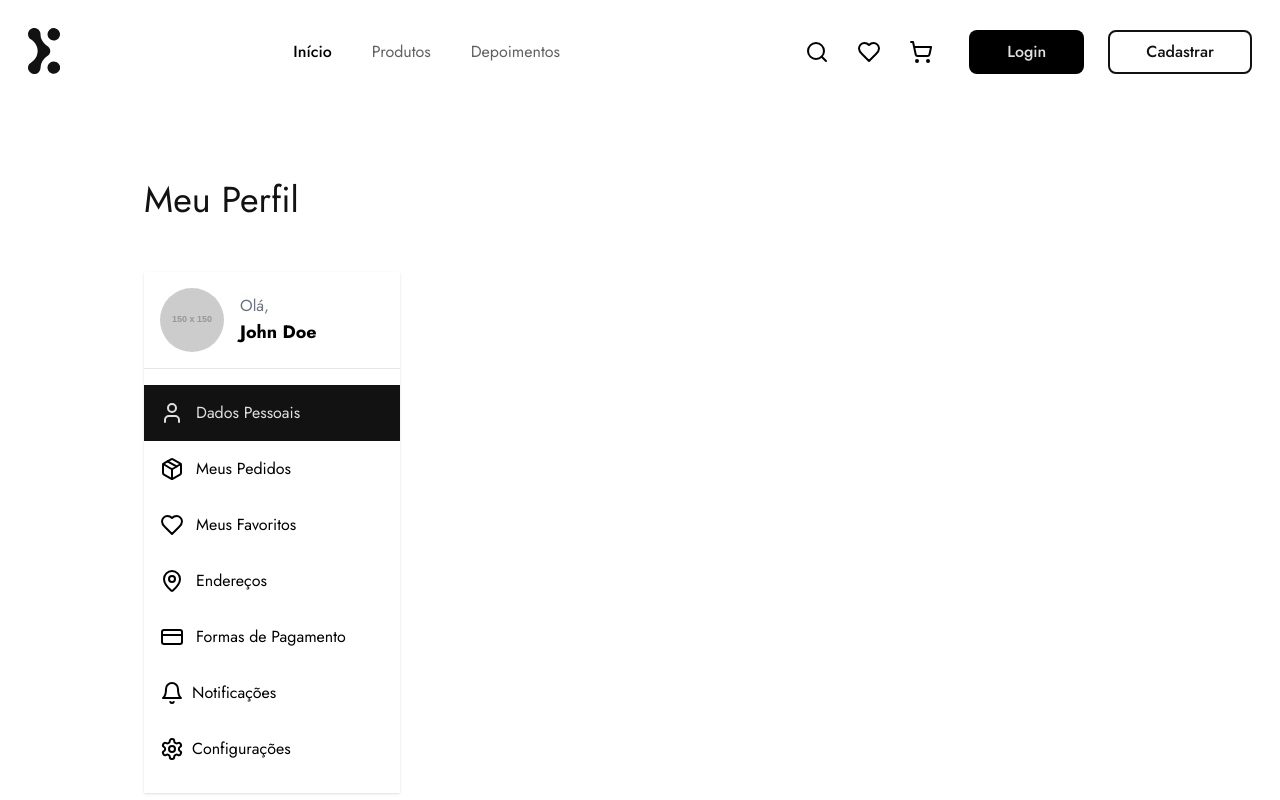
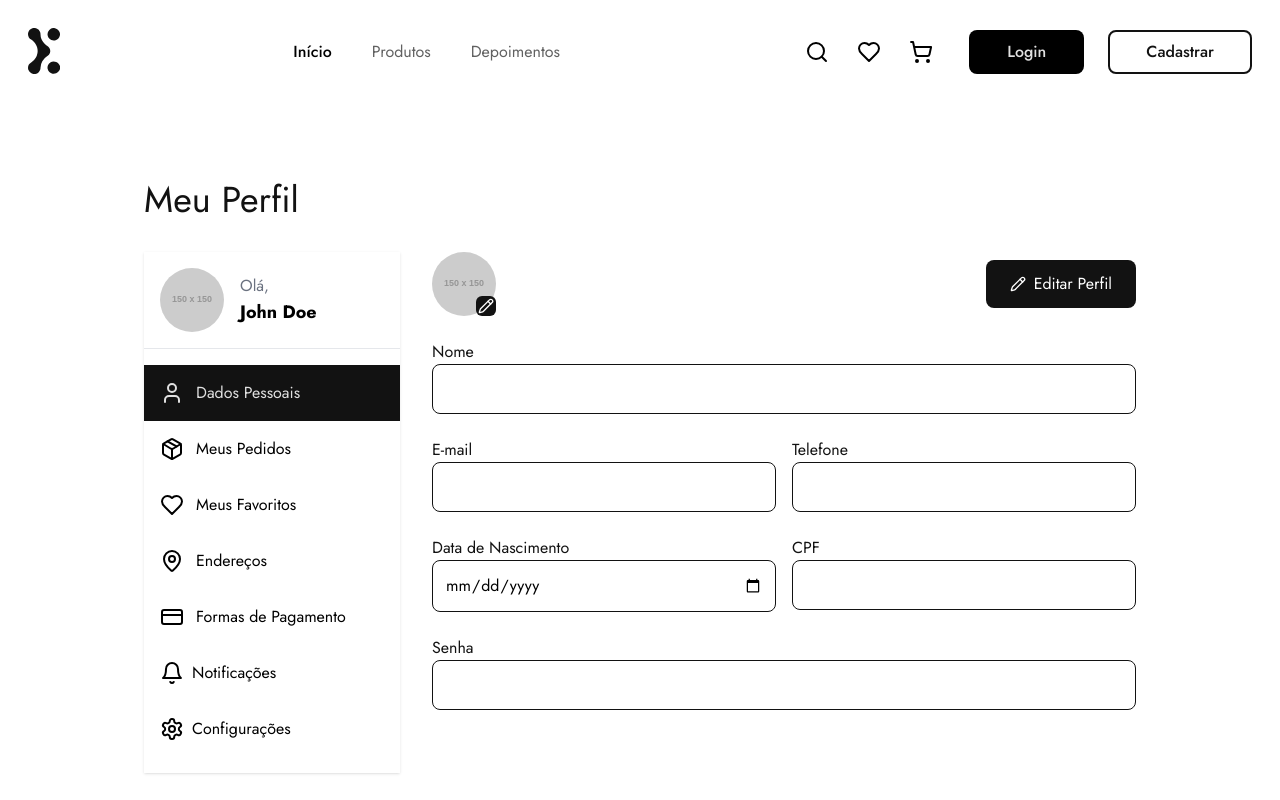
Before and after one commit to vemser/vemser-vs13-projeto-tshirt-ecomerce-front, a React (Vite) app: page /profile/personal-info in a window 1280 px wide. Shown: the top 800 px of the page. Built offline with nearby package versions, Linux system fonts and the light colour scheme.

Commit message:
feat: profile info form

```diff
--- a/src/components/ProfileNavbar/ProfileNavbar.tsx
+++ b/src/components/ProfileNavbar/ProfileNavbar.tsx
@@ -11,7 +11,7 @@ import { NavLink } from "react-router-dom";
 
 const ProfileNavbar = () => {
   return (
-    <nav className="flex flex-col justify-between shadow w-64">
+    <nav className="flex flex-col shadow w-48 md:w-64">
       <div className="flex items-center gap-4 border-b p-4">
         <img
           src="
@@ -26,7 +26,7 @@ const ProfileNavbar = () => {
           <h1 className="text-lg font-bold">John Doe</h1>
         </div>
       </div>
-      <div className="flex flex-col my-4 ">
+      <div className="flex flex-col my-4">
         <NavLink
           to="/profile/personal-info"
           className={({ isActive }) =>
--- a/src/pages/Profile/PersonalInfo/PersonalInfo.tsx
+++ b/src/pages/Profile/PersonalInfo/PersonalInfo.tsx
@@ -1,7 +1,106 @@
+import { LuPencil } from "react-icons/lu";
+import ProfileNavbar from "../../../components/ProfileNavbar/ProfileNavbar";
+
 const PersonalInfo = () => {
   return (
     <main className="md:px-36 md:py-12 p-6">
       <h2 className="text-primary text-4xl">Meu Perfil</h2>
+
+      <section className="flex gap-8 my-8">
+        <ProfileNavbar />
+        <section className="flex-1">
+          <div className="flex justify-between items-center">
+            <div className="relative">
+              <img
+                src="https://via.placeholder.com/150"
+                alt="Profile Picture"
+                className="w-16 h-16 rounded-full"
+              />
+              <button
+                aria-label="Editar Foto"
+                className="absolute bg-primary text-white rounded-md p-0.5 bottom-0 right-0 hover:bg-opacity-90"
+              >
+                <LuPencil fontSize={16} />
+              </button>
+            </div>
+
+            <button className=" bg-primary text-white px-6 py-3 rounded-lg flex gap-2 items-center hover:bg-opacity-90">
+              <LuPencil /> Editar Perfil
+            </button>
+          </div>
+
+          <form>
+            <div className="my-6">
+              <label htmlFor="name" className="text-primary">
+                Nome
+              </label>
+              <input
+                type="text"
+                id="name"
+                className="w-full border border-primary p-3 rounded-lg"
+              />
+            </div>
+
+            <div className="flex gap-4 my-6">
+              <div className="w-full">
+                <label htmlFor="email" className="text-primary">
+                  E-mail
+                </label>
+                <input
+                  type="email"
+                  id="email"
+                  className="w-full border border-primary p-3 rounded-lg "
+                />
+              </div>
+
+              <div className="w-full">
+                <label htmlFor="phone" className="text-primary ">
+                  Telefone
+                </label>
+                <input
+                  type="text"
+                  id="phone"
+                  className="w-full border border-primary p-3 rounded-lg"
+                />
+              </div>
+            </div>
+
+            <div className="flex gap-4 my-6">
+              <div className="w-full">
+                <label htmlFor="birthdate" className="text-primary ">
+                  Data de Nascimento
+                </label>
+                <input
+                  type="date"
+                  id="birthdate"
+                  className="w-full border border-primary p-3 rounded-lg"
+                />
+              </div>
+              <div className="w-full">
+                <label htmlFor="cpf" className="text-primary">
+                  CPF
+                </label>
+                <input
+                  type="text"
+                  id="cpf"
+                  className="w-full border border-primary p-3 rounded-lg"
+                />
+              </div>
+            </div>
+
+            <div className="my-6">
+              <label htmlFor="password" className="text-primary">
+                Senha
+              </label>
+              <input
+                type="password"
+                id="password"
+                className="w-full border border-primary p-3 rounded-lg"
+              />
+            </div>
+          </form>
+        </section>
+      </section>
     </main>
   );
 };
--- a/src/routes/Router.tsx
+++ b/src/routes/Router.tsx
@@ -7,7 +7,6 @@ import { Register } from "../pages/Register/Register";
 import { Login } from "../pages/login/Login";
 import Home from "../pages/Home/Home";
 import { ForgotPassword } from "../pages/ForgotPassword/ForgotPassword";
-import ProfileLayout from "../layout/ProfileLayout";
 import PersonalInfo from "../pages/Profile/PersonalInfo/PersonalInfo";
 
 export default function Router() {
@@ -20,9 +19,19 @@ export default function Router() {
           <Route path="/catalog" element={<Catalog />} />
 
           {/* Profile */}
-          <Route element={<ProfileLayout />}>
-            <Route path="/profile/personal-info" element={<PersonalInfo />} />
-          </Route>
+          <Route path="/profile/personal-info" element={<PersonalInfo />} />
+          <Route path="/profile/orders" element={<div>Pedidos</div>} />
+          <Route path="/profile/favorites" element={<div>Favoritos</div>} />
+          <Route path="/profile/addresses" element={<div>Endereços</div>} />
+          <Route
+            path="/profile/payment-methods"
+            element={<div>Meios de Pagamento</div>}
+          />
+          <Route
+            path="/profile/notifications"
+            element={<div>Notificações</div>}
+          />
+          <Route path="/profile/settings" element={<div>Configurações</div>} />
         </Route>
 
         <Route path="*" element={<NotFound />} />
```
